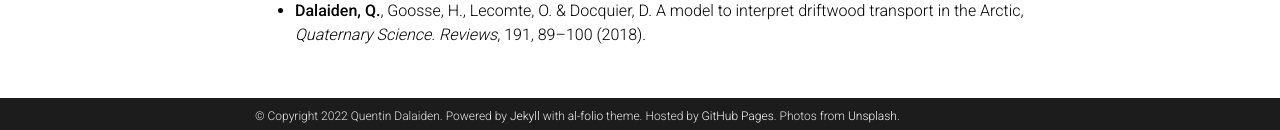
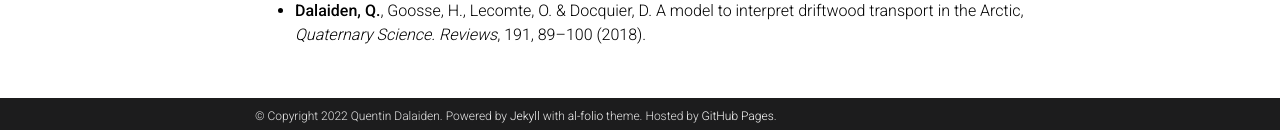
Before and after one commit to dalaiden/portfolio, a Jekyll site: the page built from _pages/publications.md, in a window 1280 px wide and 1230 px high. Shown: the part 1097-1227 px from the top of the window. Built offline with Jekyll 4.4.1, drawn with Linux system fonts in a browser that asks for light colours; full-size pictures stand in for the smaller copies a plugin makes; comment, search, counter and statistics services are not loaded; a style sheet for code colours, icons or effects is not loaded.

Commit message:
New edit

```diff
--- a/_config.yml
+++ b/_config.yml
@@ -12,11 +12,10 @@ description: > # the ">" symbol means to ignore newlines until "footer_text:"
 footer_text: >
   Powered by <a href="https://jekyllrb.com/" target="_blank">Jekyll</a> with <a href="https://github.com/alshedivat/al-folio">al-folio</a> theme.
   Hosted by <a href="https://pages.github.com/" target="_blank">GitHub Pages</a>.
-  Photos from <a href="https://unsplash.com" target="_blank">Unsplash</a>.
 keywords: jekyll, jekyll-theme, academic-website, portfolio-website  # add your own keywords or leave empty
 
 lang: en # the language of your site (for example: en, fr, cn, ru, etc.)
-icon: ⚛️  # the emoji used as the favicon (alternatively, provide image name in /assets/img/)
+icon:    # the emoji used as the favicon (alternatively, provide image name in /assets/img/) ⚛️
 
 url: 'https://dalaiden.github.io' # the base hostname & protocol for your site
 baseurl: '/portfolio' # the subpath of your site, e.g. /blog/
```
